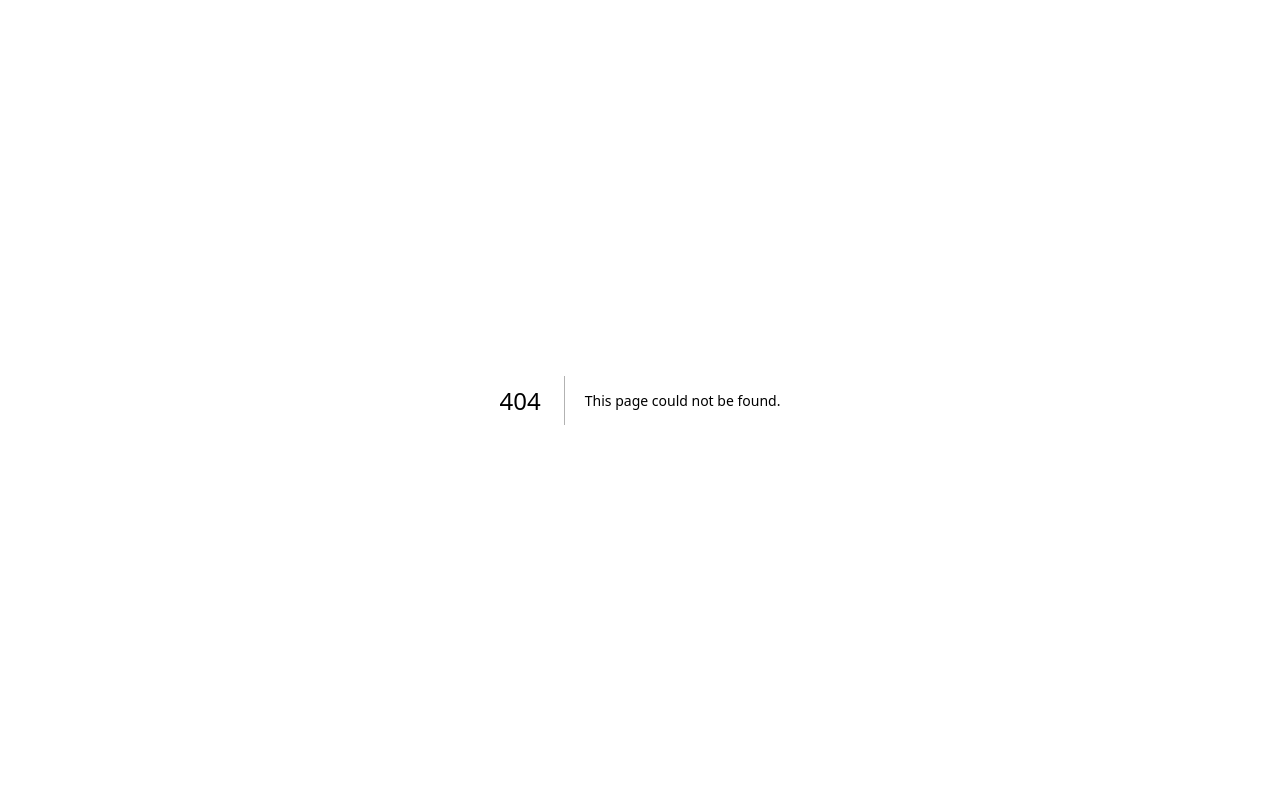
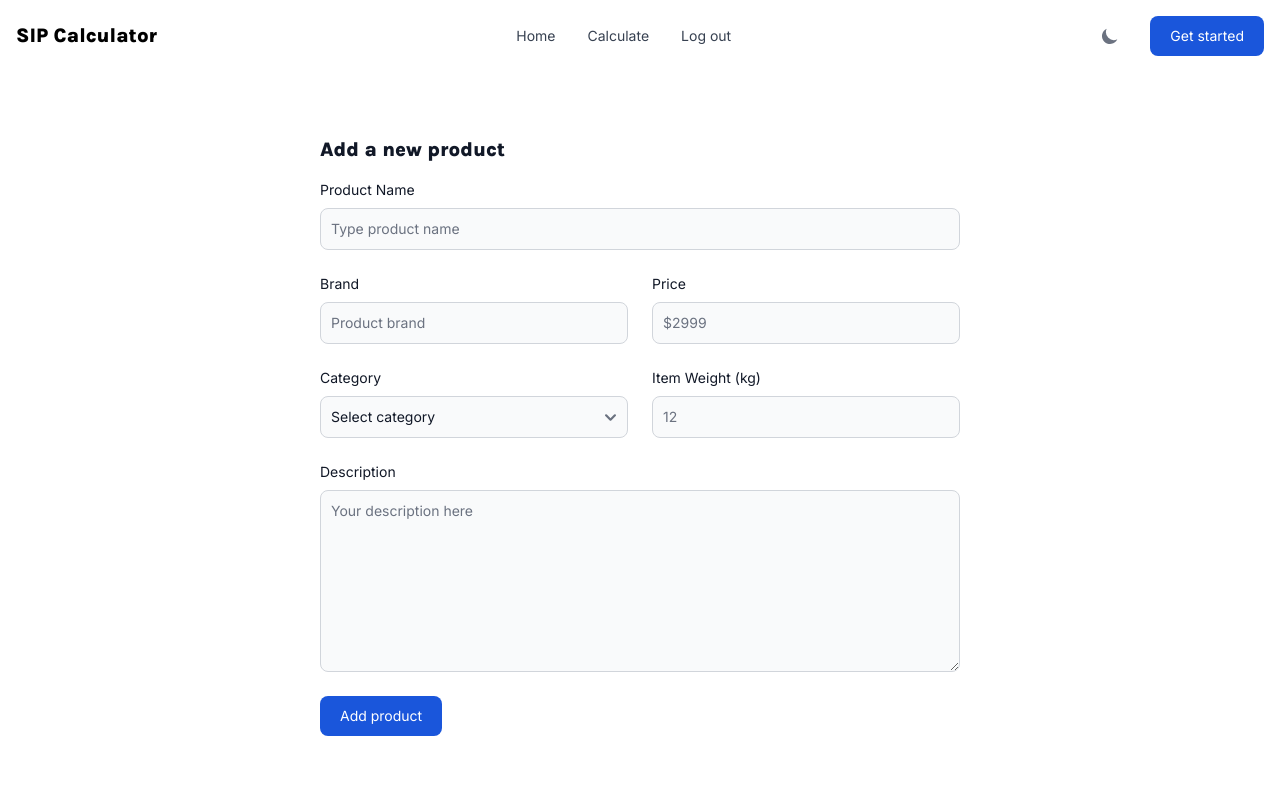
Before and after one commit to Somanyu/sip-frontend, a Next.js app: page /calculate in a window 1280 px wide. Before the commit this address had no page. Shown: the top 800 px of the page. Built offline with nearby package versions, Linux system fonts and the light colour scheme.

Commit message:
💄 add: calculate page

```diff
--- /dev/null
+++ b/pages/calculate.js
@@ -0,0 +1,56 @@
+import Footer from "../components/Footer";
+import Navbar from "../components/Navbar";
+
+const Calculate = ()=> {
+    return (
+        <>
+        <Navbar authLink={'/logout'} authType={'Log Out'} />
+        <section class="bg-white dark:bg-gray-900">
+  <div class="py-8 px-4 mx-auto max-w-2xl lg:py-16">
+      <h2 class="mb-4 text-xl font-bold text-gray-900 dark:text-white font-karla">Add a new product</h2>
+      <form class="font-inter" action="#">
+          <div class="grid gap-4 sm:grid-cols-2 sm:gap-6">
+              <div class="sm:col-span-2">
+                  <label for="name" class="block mb-2 text-sm font-medium text-gray-900 dark:text-white">Product Name</label>
+                  <input type="text" name="name" id="name" class="bg-gray-50 border border-gray-300 text-gray-900 text-sm rounded-lg focus:ring-blue-600 focus:border-blue-600 block w-full p-2.5 dark:bg-gray-700 dark:border-gray-600 dark:placeholder-gray-400 dark:text-white dark:focus:ring-blue-500 dark:focus:border-blue-500" placeholder="Type product name" required=""/>
+              </div>
+              <div class="w-full">
+                  <label for="brand" class="block mb-2 text-sm font-medium text-gray-900 dark:text-white">Brand</label>
+                  <input type="text" name="brand" id="brand" class="bg-gray-50 border border-gray-300 text-gray-900 text-sm rounded-lg focus:ring-blue-600 focus:border-blue-600 block w-full p-2.5 dark:bg-gray-700 dark:border-gray-600 dark:placeholder-gray-400 dark:text-white dark:focus:ring-blue-500 dark:focus:border-blue-500" placeholder="Product brand" required=""/>
+              </div>
+              <div class="w-full">
+                  <label for="price" class="block mb-2 text-sm font-medium text-gray-900 dark:text-white">Price</label>
+                  <input type="number" name="price" id="price" class="bg-gray-50 border border-gray-300 text-gray-900 text-sm rounded-lg focus:ring-blue-600 focus:border-blue-600 block w-full p-2.5 dark:bg-gray-700 dark:border-gray-600 dark:placeholder-gray-400 dark:text-white dark:focus:ring-blue-500 dark:focus:border-blue-500" placeholder="$2999" required=""/>
+              </div>
+              <div>
+                  <label for="category" class="block mb-2 text-sm font-medium text-gray-900 dark:text-white">Category</label>
+                  <select id="category" class="bg-gray-50 border border-gray-300 text-gray-900 text-sm rounded-lg focus:ring-blue-500 focus:border-blue-500 block w-full p-2.5 dark:bg-gray-700 dark:border-gray-600 dark:placeholder-gray-400 dark:text-white dark:focus:ring-blue-500 dark:focus:border-blue-500">
+                      <option selected="">Select category</option>
+                      <option value="TV">TV/Monitors</option>
+                      <option value="PC">PC</option>
+                      <option value="GA">Gaming/Console</option>
+                      <option value="PH">Phones</option>
+                  </select>
+              </div>
+              <div>
+                  <label for="item-weight" class="block mb-2 text-sm font-medium text-gray-900 dark:text-white">Item Weight (kg)</label>
+                  <input type="number" name="item-weight" id="item-weight" class="bg-gray-50 border border-gray-300 text-gray-900 text-sm rounded-lg focus:ring-blue-600 focus:border-blue-600 block w-full p-2.5 dark:bg-gray-700 dark:border-gray-600 dark:placeholder-gray-400 dark:text-white dark:focus:ring-blue-500 dark:focus:border-blue-500" placeholder="12" required=""/>
+              </div>
+              <div class="sm:col-span-2">
+                  <label for="description" class="block mb-2 text-sm font-medium text-gray-900 dark:text-white">Description</label>
+                  <textarea id="description" rows="8" class="block p-2.5 w-full text-sm text-gray-900 bg-gray-50 rounded-lg border border-gray-300 focus:ring-blue-500 focus:border-blue-500 dark:bg-gray-700 dark:border-gray-600 dark:placeholder-gray-400 dark:text-white dark:focus:ring-blue-500 dark:focus:border-blue-500" placeholder="Your description here"></textarea>
+              </div>
+          </div>
+          <button type="submit" class="inline-flex items-center px-5 py-2.5 mt-4 sm:mt-6 text-sm font-medium text-center text-white bg-blue-700 rounded-lg focus:ring-4 focus:ring-blue-200 dark:focus:ring-blue-900 hover:bg-blue-800">
+              Add product
+          </button>
+      </form>
+  </div>
+</section>
+        <Footer/>
+
+        </>
+    )
+}
+
+export default Calculate;
```
